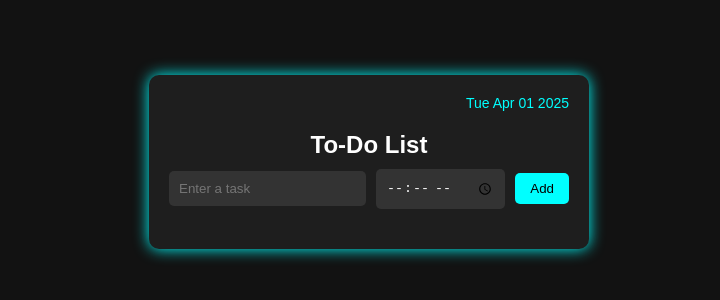
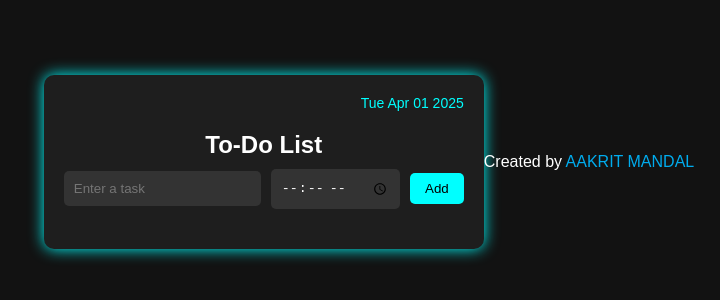
Before and after one commit to AakritMandal7/TODOLIST, a plain HTML site: page index.html in a window 1280 px wide. Shown: the part 238-538 px from the top of the page, without its empty margins (271-991 px from the left). Drawn offline with Linux system fonts and the light colour scheme.

Commit message:
Update index.html

```diff
--- a/index.html
+++ b/index.html
@@ -134,6 +134,9 @@
         <ul id="taskList"></ul>
         <audio id="reminderSound" src="beep-beep-beep-beep-80262.mp3" preload="auto"></audio>
     </div>
+<footer>
+    <p> Created by   <a href="https://www.instagram.com/aakrit.m30/" target="_blank" style="color: #00acee; text-decoration: none;"> AAKRIT MANDAL</a></p>
+    <footer>
 
     <script>
         // Load tasks from localStorage on page load
```
